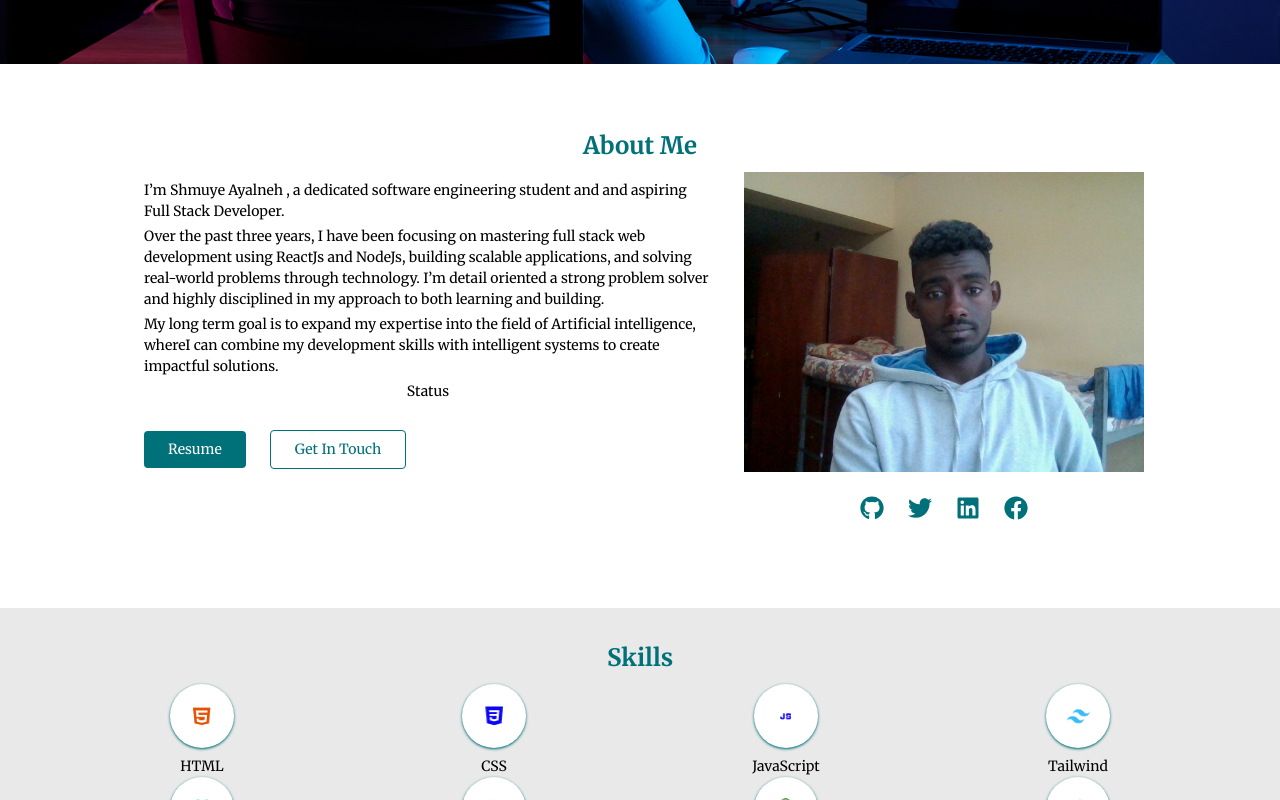
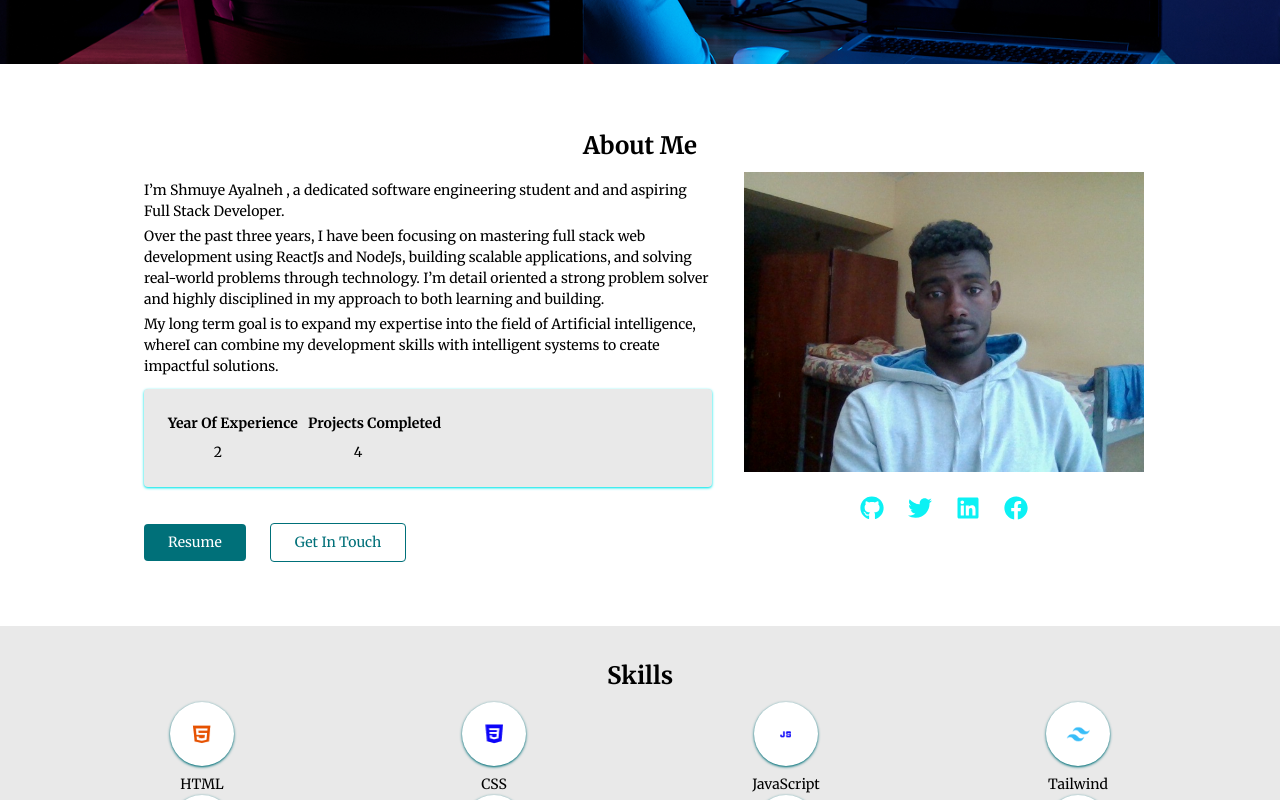
Before and after one commit to shmuye/Final-Portfolio, a React (Vite) app: page / in a window 1280 px wide. Shown: the part 800-1600 px from the top of the page. Built offline with nearby package versions, Linux system fonts and the light colour scheme; a web font is replaced by a local one.

Commit message:
make contact form functional using emailjs

```diff
--- a/package.json
+++ b/package.json
@@ -10,6 +10,7 @@
     "preview": "vite preview"
   },
   "dependencies": {
+    "@emailjs/browser": "^4.4.1",
     "@tailwindcss/postcss": "^4.1.12",
     "emailjs-com": "^3.2.0",
     "framer-motion": "^12.23.12",
@@ -18,6 +19,7 @@
     "react": "^19.1.1",
     "react-dom": "^19.1.1",
     "react-icons": "^5.5.0",
+    "react-intersection-observer": "^9.16.0",
     "tailwindcss": "^4.1.12"
   },
   "devDependencies": {
--- a/src/components/NavBar.jsx
+++ b/src/components/NavBar.jsx
@@ -2,7 +2,7 @@ import { MenuIcon, X } from "lucide-react";
 import React, {useState, useEffect} from 'react'
 import Sidebar from "./Sidebar.jsx";
 import {NavLinks} from "../constants/navLinks.js";
-import { AnimatePresence } from "framer-motion";
+import {motion, AnimatePresence } from "framer-motion";
 const NavBar = () => {
     const [open, setOpen] =useState(false);
     const [active, setActive] = useState("Home");
@@ -33,7 +33,7 @@ const NavBar = () => {
                     <span className="text-brand-dark">S</span>hmuye.
                 </h1>
 
-                {/* Desktop links */}
+
                 <ul className="hidden md:flex gap-8 justify-end">
                     {Object.values(NavLinks).map((link, index) => (
                         <li key={index}>
@@ -49,15 +49,15 @@ const NavBar = () => {
                     ))}
                 </ul>
 
-                {/* Mobile button */}
+
                 <button
                     className="md:hidden z-50"
                     onClick={() => setOpen(!open)}
                 >
                     {open ? (
-                        <X  className="cursor-pointer" color="#007079" size={24} />
+                        <X  className="cursor-pointer font-bold" color="#007079" size={24} />
                     ) : (
-                        <MenuIcon className="cursor-pointer" color="#007079" size={24} />
+                        <MenuIcon className="cursor-pointer font-bold" color="#007079" size={24} />
                     )}
                 </button>
 
--- a/src/components/Service.jsx
+++ b/src/components/Service.jsx
@@ -2,7 +2,7 @@ import React from 'react'
 
 const Service = ({icon, title, description}) => {
     return (
-        <div className="flex flex-col items-center hover:shadow-sm shadow-brand-dark justify-start  rounded-2xl  gap-2 p-2 w-full md:w-1/3">
+        <div className="flex flex-col items-center hover:shadow-sm shadow-brand-dark justify-start  rounded-2xl  gap-2 py-4 px-6 w-full md:w-1/3">
             <button>{icon}</button>
             <h3 className="title">{title}</h3>
             <p className="pElement">{description}</p>
--- a/src/components/Status.jsx
+++ b/src/components/Status.jsx
@@ -1,17 +1,46 @@
 import React from 'react'
 import {useState, useEffect} from 'react'
+import { motion, useAnimation } from "framer-motion";
+import { useInView} from "react-intersection-observer";
 
-
-const Status = () => {
-    const projectsCompleted = 4
-    const YearsOfExperience = 2
+const Counter = ({from , to , duration}) => {
+    const controls = useAnimation();
+    const [ref, inView] = useInView({triggerOnce: true})
+    const [value, setValue] = useState(from)
 
     useEffect(() => {
-
-    })
+        if (inView) {
+            controls.start({
+                value: to,
+                transition: { duration, ease: "easeOut" },
+            });
+        }
+    }, [controls, inView, to, duration]);
 
     return (
-        <div>Status</div>
+        <motion.span
+            ref={ref}
+            animate={controls}
+            initial={{ value: from }}
+            onUpdate={(latest) => setValue(Math.floor(latest.value))}
+        >
+            {value}
+        </motion.span>
     )
 }
-export default Status
+
+const Status = () => (
+    <section className="grid grid-cols-2 md:grid-cols-4 gap-6 text-center p-4 my-2 rounded-sm shadow-sm shadow-brand-light bg-light-gray">
+        <div className="flex flex-col gap-2">
+            <p className="text-body font-bold whitespace-nowrap">Year Of Experience</p>
+            <Counter className="font-bold text-2xl" from={0} to={2} duration={1} />
+
+        </div>
+        <div className="flex flex-col gap-2">
+            <p className="no-wrap text-body font-bold whitespace-nowrap">Projects Completed</p>
+            <Counter className="font-bold text-2xl" from={0} to={4} duration={1} />
+        </div>
+    </section>
+);
+
+export default Status;
--- a/src/components/index.js
+++ b/src/components/index.js
@@ -1,2 +1 @@
 export { default  as NavBar} from './NavBar.jsx'
-export { default as Sidebar } from './Sidebar.jsx'
--- a/src/containers/About.jsx
+++ b/src/containers/About.jsx
@@ -45,16 +45,16 @@ const About = () => {
                     />
                     <div className="flex justify-center items-center gap-4">
                         <a href="https://github.com/shmuye">
-                            <FaGithub className=" text-brand-dark hover:text-brand" size={24} />
+                            <FaGithub className=" text-brand hover:text-brand-dark" size={24} />
                         </a>
                         <a href="https://x.com/shmuye">
-                            <FaTwitter className=" text-brand-dark hover:text-brand" size={24} />
+                            <FaTwitter className=" text-brand hover:text-brand-dark " size={24} />
                         </a>
                        <a href="https://www.linkedin.com/in/shmuye-ayalneh-00707919a/">
-                           <FaLinkedin className=" text-brand-dark hover:text-brand" size={24} />
+                           <FaLinkedin className="text-brand  hover:text-brand-dark" size={24} />
                        </a>
                         <a href="https://www.facebook.com/shmuye">
-                            <FaFacebook className=" text-brand-dark hover:text-brand" size={24} />
+                            <FaFacebook className=" text-brand hover:text-brand-dark" size={24} />
                         </a>
 
 
--- a/src/containers/Contact.jsx
+++ b/src/containers/Contact.jsx
@@ -1,9 +1,25 @@
-import React from 'react'
+import { useRef } from 'react'
+import emailjs from '@emailjs/browser'
 import  Button  from '../components/Button.jsx'
 import SectionHeading from "../components/SectionHeading.jsx";
 import {PhoneCall, MailIcon, MapPin } from "lucide-react";
 
+
 const Contact = () => {
+    const form = useRef()
+
+    const sendEmail = (e) => {
+        e.preventDefault()
+        emailjs.sendForm('service_nahup8n', 'template_4tthyjs', form.current, {
+            PUBLIC_KEY: "yrMgxXbqVMZIgZrBm"
+        })
+            .then((result) => {
+                console.log(result.text)
+                console.log("message sent successfully")
+            }, (error) => {
+                console.log(error.text)
+            })
+    }
     return (
         <section
             id="contact"
@@ -12,7 +28,10 @@ const Contact = () => {
             <h2 className='text-subHeading text-dark-gray text-center'>Let's Solve Problems together</h2>
             <SectionHeading content="Get In touch" />
             <div className="flex flex-col md:flex-row items-center justify-center gap-8">
-                <form className="flex flex-col gap-4" action="https://formsubmit.co/<EMAIL>" method="POST">
+                <form
+                    ref={form}
+                    onSubmit={sendEmail}
+                    className="flex flex-col gap-4" action="https://formsubmit.co/<EMAIL>" method="POST">
                 <div className="flex flex-col items-start gap-2">
                     <label className="label">Your Name: </label>
                     <input
@@ -39,6 +58,7 @@ const Contact = () => {
                         Your Message:
                     </label>
                     <textarea
+                        name="message"
                         className="p-2 border-2 w-[400px] h-[200px] border-light-gray rounded-md text-body"
                         placeholder="Enter your Message"
                         required
--- a/src/containers/Footer.jsx
+++ b/src/containers/Footer.jsx
@@ -1,14 +1,14 @@
 import React from 'react'
 import { FaGithub, FaFacebook, FaTwitter,  FaLinkedin } from 'react-icons/fa'
-import { Copyright } from "lucide-react";
+
 
 
 const Footer = () => {
     return (
         <section
             className="section bg-dark-gray">
-            <div className="flex flex-col  md:flex-row md:justify-center md:items-start gap-16">
-                <div className="flex flex-col gap-4 items-center md:items-start">
+            <div className="flex flex-col  md:flex-row md:justify-center md:items-start gap-16 pl-8 md:pl-0">
+                <div className="flex flex-col gap-4">
                     <h2 className="text-white text-subheading">More About Me</h2>
                     <ul className="flex flex-col gap-2 text-white text-body">
                         <li className="flex">
@@ -38,7 +38,7 @@ const Footer = () => {
                     </ul>
                 </div>
 
-                <div className="flex flex-col gap-4 items-center md:items-start">
+                <div className="flex flex-col gap-4">
                     <h2 className="text-white text-subheading">Links</h2>
                     <ul className="flex flex-col gap-2">
                         {
@@ -53,8 +53,8 @@ const Footer = () => {
                         }
                     </ul>
                 </div>
-            <div className="flex flex-col items-center md:items-start gap-4">
-                <h2 className="text-white text-subheading ">Social</h2>
+            <div className="flex flex-col gap-4">
+                <h2 className="text-white text-subheading">Social</h2>
                 <div className="flex gap-4">
                     <FaGithub className="text-brand hover:text-brand-dark cursor-pointer" size={24} />
                     <FaTwitter className="text-brand hover:text-brand-dark cursor-pointer" size={24} />
--- a/src/index.css
+++ b/src/index.css
@@ -42,7 +42,7 @@ html {
         @apply py-2 px-4 md:py-4 md:px-8  min-h-[60vh];
     }
     .section_heading {
-        @apply font-bold text-sectionheading text-center my-2 text-brand-dark;
+        @apply font-bold text-sectionheading text-center my-2 text-black;
     }
     .btn{
         @apply px-4 py-2 bg-brand-dark hover:cursor-pointer text-white hover:bg-brand hover:text-brand-dark rounded-sm;
```
Also changed, not shown: 1 other file (tests, documents, lock files or other folders).
